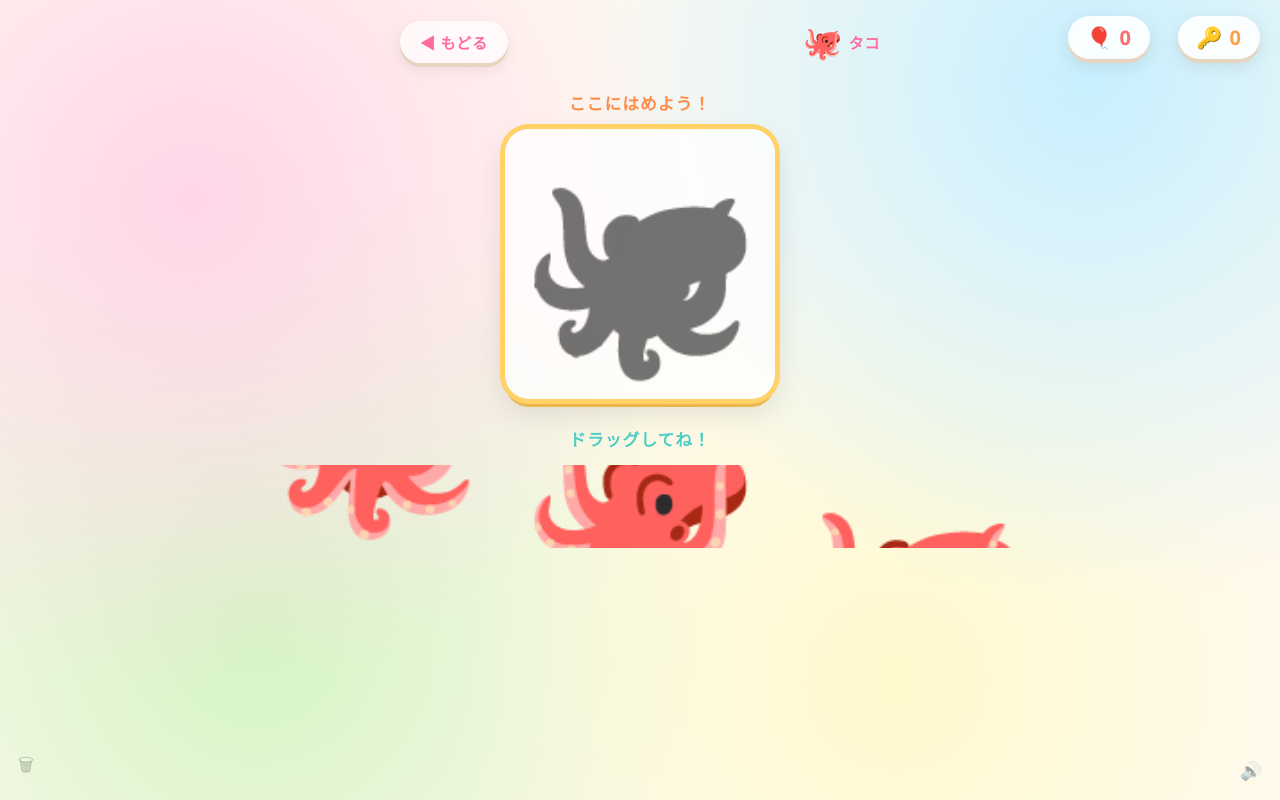
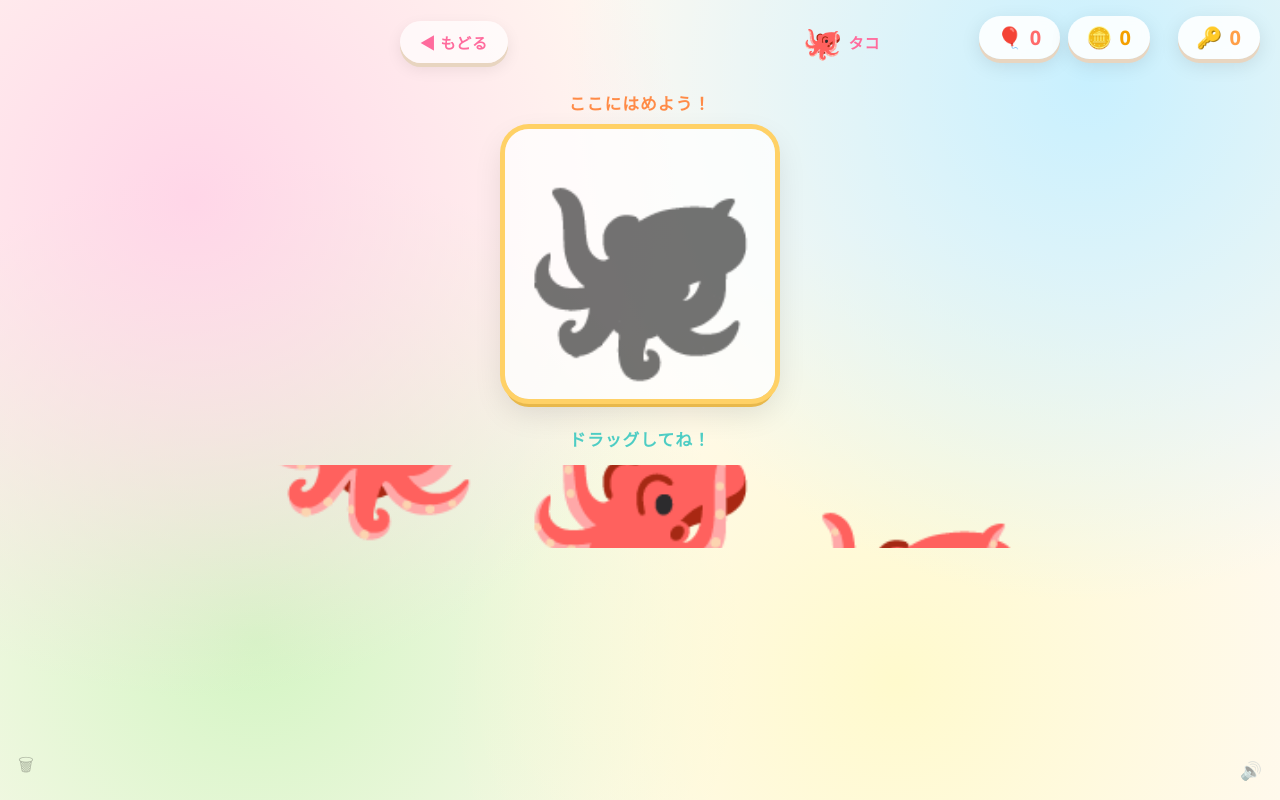
Before and after one commit to yookmt1122-lab/newpuzzle, a React (Vite) app: page / in a window 1280 px wide. Both pictures are taken after a click on the button "スタート！🎮". Built offline with nearby package versions, Linux system fonts and the light colour scheme.

Commit message:
編集後: 風船10点→コイン自動交換システム・コインカウンター追加

```diff
--- a/src/ShadowPuzzle.css
+++ b/src/ShadowPuzzle.css
@@ -80,12 +80,18 @@
   text-align: center;
 }
 
-/* ── 風船スコアカウンター ───────────────────────────────────────────────────── */
-.balloon-score {
+/* ── 風船スコア＆コイングループ ─────────────────────────────────────────────── */
+.score-group {
   position: fixed;
   top: 16px;
   right: 130px;
   z-index: 1000;
+  display: flex;
+  gap: 8px;
+  align-items: center;
+}
+
+.score-pill {
   display: flex;
   align-items: center;
   gap: 6px;
@@ -96,18 +102,20 @@
   backdrop-filter: blur(6px);
 }
 
-.balloon-score__icon {
+.score-pill__icon {
   font-size: 1.3rem;
   line-height: 1;
 }
 
-.balloon-score__count {
+.score-pill__count {
   font-size: 1.25rem;
   font-weight: 900;
-  color: #FF6B6B;
   min-width: 1.2ch;
   text-align: center;
 }
+
+.score-pill__count--balloon { color: #FF6B6B; }
+.score-pill__count--coin    { color: #F4A000; }
 
 /* ── 星プログレス ─────────────────────────────────────────────────────────── */
 .star-progress {
--- a/src/ShadowPuzzle.jsx
+++ b/src/ShadowPuzzle.jsx
@@ -413,12 +413,21 @@ const KeyCounter = forwardRef(function KeyCounter({ count }, ref) {
   )
 })
 
-// ── 風船スコアカウンター ──────────────────────────────────────────────────────
+// ── 風船スコア＆コインカウンター ──────────────────────────────────────────────
 function BalloonScore({ count }) {
   return (
-    <div className="balloon-score">
-      <span className="balloon-score__icon">🎈</span>
-      <span className="balloon-score__count">{count}</span>
+    <div className="score-pill">
+      <span className="score-pill__icon">🎈</span>
+      <span className="score-pill__count score-pill__count--balloon">{count}</span>
+    </div>
+  )
+}
+
+function CoinCounter({ count }) {
+  return (
+    <div className="score-pill">
+      <span className="score-pill__icon">🪙</span>
+      <span className="score-pill__count score-pill__count--coin">{count}</span>
     </div>
   )
 }
@@ -848,6 +857,7 @@ const LS = {
   keyCount:    'puzzle_keyCount',
   locked:      'puzzle_lockedStatus',
   clearCount:  'puzzle_clearCount',
+  coinCount:   'puzzle_coinCount',
 }
 
 function lsGet(key, fallback) {
@@ -882,6 +892,7 @@ export default function ShadowPuzzle() {
   const [soundOn,       setSoundOn]      = useState(true)
   const [keyEarnAnim,   setKeyEarnAnim]  = useState(null)
   const [balloonScore,  setBalloonScore] = useState(0)
+  const [coinCount,     setCoinCount]    = useState(() => lsGet(LS.coinCount, 0))
 
   const keyCounterRef = useRef(null)
   const pendingKeyRef = useRef(false)
@@ -917,6 +928,15 @@ export default function ShadowPuzzle() {
   useEffect(() => { localStorage.setItem(LS.keyCount,   JSON.stringify(keyCount))     }, [keyCount])
   useEffect(() => { localStorage.setItem(LS.locked,     JSON.stringify(lockedStatus)) }, [lockedStatus])
   useEffect(() => { localStorage.setItem(LS.clearCount, JSON.stringify(clearCount))   }, [clearCount])
+  useEffect(() => { localStorage.setItem(LS.coinCount,  JSON.stringify(coinCount))    }, [coinCount])
+
+  // 10点たまったら自動でコイン1枚に交換
+  useEffect(() => {
+    if (balloonScore >= 10) {
+      setCoinCount(c => c + 1)
+      setBalloonScore(s => s - 10)
+    }
+  }, [balloonScore])
 
   useEffect(() => {
     if (clearCount > 0 && clearCount % 3 === 0) {
@@ -937,6 +957,8 @@ export default function ShadowPuzzle() {
     setKeyCount(0)
     setLockedStatus(INITIAL_LOCKED)
     setClearCount(0)
+    setCoinCount(0)
+    setBalloonScore(0)
     setScreen('select')
     setAnimalIndex(0)
   }, [])
@@ -1024,7 +1046,12 @@ export default function ShadowPuzzle() {
   return (
     <>
       <KeyCounter ref={keyCounterRef} count={keyCount} />
-      {screen === 'play' && <BalloonScore count={balloonScore} />}
+      {screen === 'play' && (
+        <div className="score-group">
+          <BalloonScore count={balloonScore} />
+          <CoinCounter  count={coinCount} />
+        </div>
+      )}
 
       <button className="btn-debug-reset" onClick={handleDebugReset} aria-label="データをリセット">
         🗑
```
